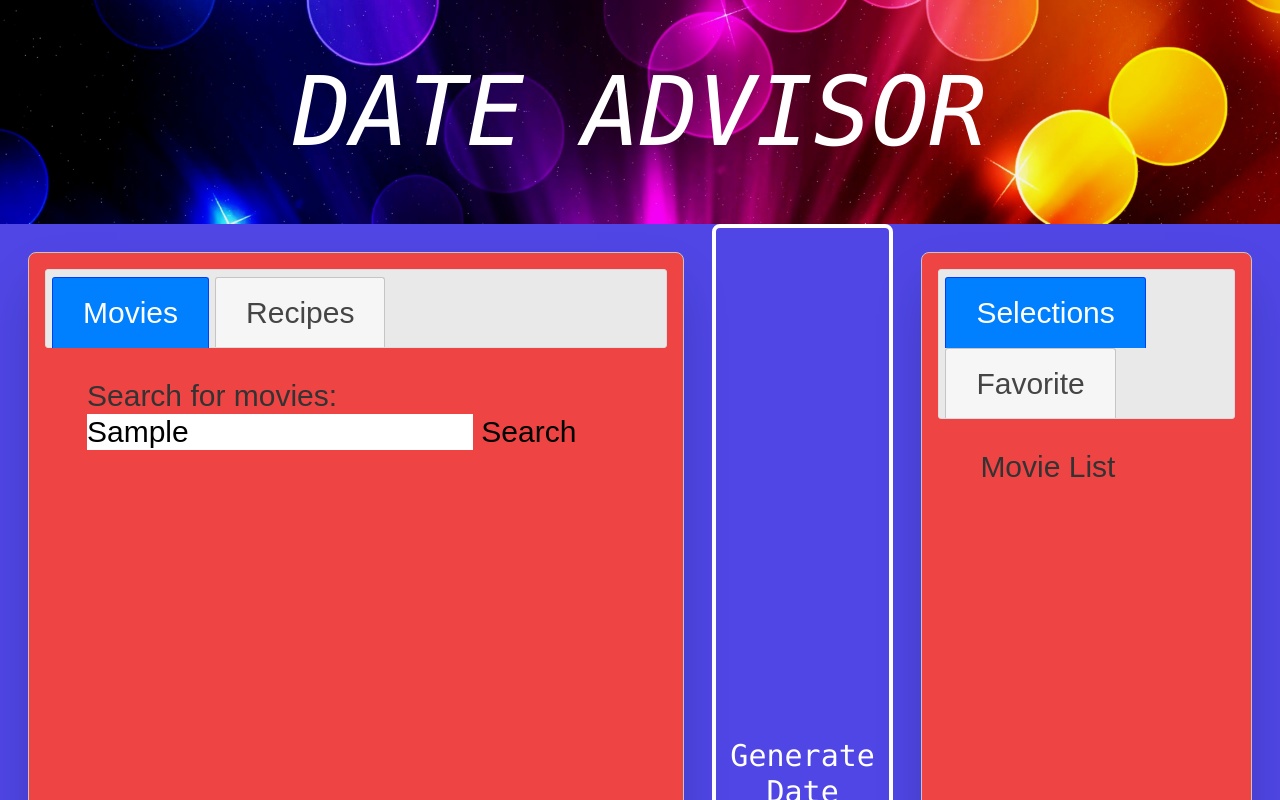
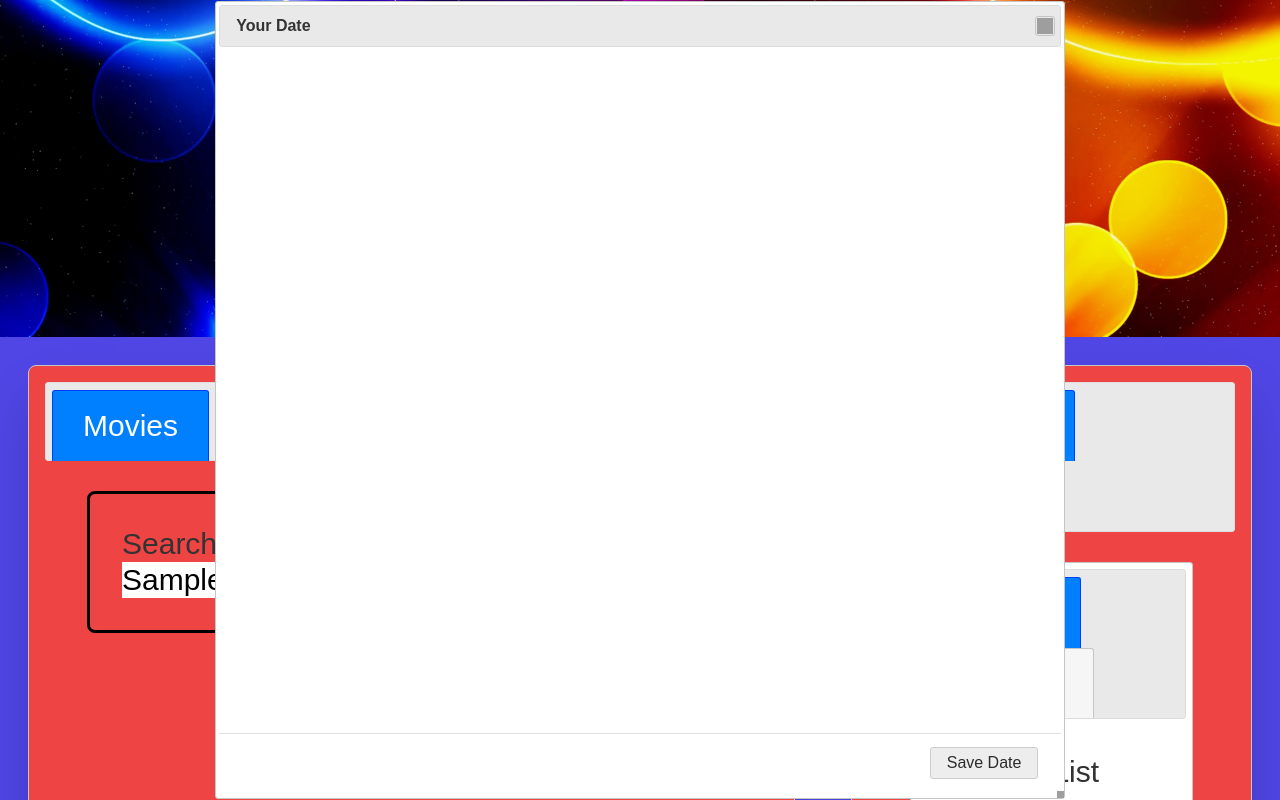
Before and after one commit to TimL94/Date-Advisor, a website: page index.html in a window 1280 px wide. Both pictures are taken after typing "Sample" into the empty fields and a click on the button "Generate Date". Shown: the top 800 px of the page. Drawn offline with nearby package versions, Linux system fonts and the light colour scheme; grey boxes are pictures that could not be loaded.

Commit message:
Final tweeks

```diff
--- a/Assets/Scripts/script.js
+++ b/Assets/Scripts/script.js
@@ -115,14 +115,17 @@ $(function(){
     // Create a new card representing recipe data and add it to the list of search results
     function newRecipeCard(data){
         // Create card to hold the data
+
         return newCard().addClass('recipe')
         .data('id', data.id)
 
-        .data('recipe-url', data.sourceURL)
+        .data('recipe-url', data.sourceUrl)
         // Append recipe specific data
         .append(`<h3>${data.title}`)
 
         .append(`<img src = '${data.image}'>`)
+        .append(`<a href='${data.sourceUrl} class='recipe-url' target="_blank">Recipe Link</a>`);
+
     }
 
     function newDateCard(data){
@@ -176,8 +179,8 @@ $(function(){
             // If the delete selection icon is clicked
             if ($target.is( 'a.ui-icon-close')) {
                 deleteItem($item);
+                return false;
             }
-            return false;
         });
         return $newCard;
     }
@@ -214,8 +217,7 @@ $(function(){
     });
 
     // Define icon prefabs to add to cards
-    var removeIcon = "<a href='I/dont/know/what/this/should/be' title='remove this selection' class='ui-icon ui-icon-close'>Remove Selecion</a>",
-        favoriteIcon = "<a href='I/dont/know/what/this/should/be' title='favorite this selection' class='ui-icon ui-icon-star'>Favorite Selecion</a>";
+    var removeIcon = "<a href='I/dont/know/what/this/should/be' title='remove this selection' class='ui-icon ui-icon-close'>Remove Selecion</a>";
 
 
     // TODO: Add duplicate detection. Currently, selecting the same card multiple times creates multiple instances of the same item
@@ -259,13 +261,12 @@ $(function(){
         //TODO: Handle adding an item to the list of favorites and storing it in local storage
         var movieID = $item[0].data('id'),
             recipeID = $item[1].data('id');
+            newDate = {movieID, recipeID};
 
-        console.log(movieID);
-        console.log(recipeID);
 
         favorites = loadFavorites();
         favorites.push({movieID, recipeID});
-
+        $(newDateCard(newDate)).appendTo('#favorites-list');
         localStorage.setItem('favoriteDates', JSON.stringify(favorites));
     }
 
@@ -319,22 +320,31 @@ $(function(){
     }
 
     // Event Listener Section
-    $('#modal')
-        .dialog({
-            autoOpen: false,
-            dialogClass: 'modal',
+    $('#generate').on('click', function(){
+        var currentDate = generateDate();
+        var currentMovie = currentDate[0].clone(true);
+        var currentRecipe = currentDate[1].clone(true);
+
+
+        $('#modal').dialog({
             title: 'Your Date',
-        })
-        .on('click', function(event) {
-            if ($(event.target).is( 'a.ui-icon-star')) {
-                var movieID = $(this).find('.item-card.movie'),
-                    recipeID = $(this).find('.item-card.recipe');
+            height: 800,
+            width: 850,
 
-                saveFavoriteDate([movieID,recipeID]);
-            }
-            return false;
+            buttons: [
+                {
+                    text: 'Save Date',
+                    click: function(){
+                        $(this).dialog('close');
+                        saveFavoriteDate(currentDate);
+                    }
+                }
+            ]
         });
 
+        $('#modal').append(currentMovie);
+        $('#modal').append(currentRecipe);
+    })
     // Attach a listener to the generate date button
 
 });
--- a/index.html
+++ b/index.html
@@ -11,7 +11,10 @@
 <body class= "font-mono bg-indigo-600">
     <header
     class="text-8xl text-white italic text-center bg-no-repeat bg-cover bg-bottom w-full h-full p-16"
-    style= "background-image: url(./Assets/images/Artwork.jpg);"> DATE ADVISOR
+    style= "background-image: url(./Assets/images/Artwork.jpg);"> DATE ADVISOR <br>
+    <div>
+            <button class="text-3xl rounded-lg border-4 text-white border-white p-5" id="generate">Generate Date</button>
+        <div id="modal" class="inline-flex"></div></div>
     </header>
 
     <main class= "w-full h-full pl-4 inline-flex justify-between p">
@@ -31,7 +34,7 @@
                     <button id="search-button" type="submit">Search</button>
                 </form>
                 <!-- list for displaying search results -->
-                <ul id="movie-results" class="movie results-list sortable" data-search-type="movie"></ul>
+                <ul id="movie-results" class="movie results-list sortable custom-list" data-search-type="movie"></ul>
             </div>
 
             <!-- Recipe search panel body -->
@@ -43,14 +46,12 @@
                     <button id="search-button" type="submit">Search</button>
                 </form>
                 <!-- list for displaying search results -->
-                <ul id="recipe-results" class="recipe results-list sortable" data-search-type="recipe"></ul>
+                <ul id="recipe-results" class="recipe results-list sortable custom-list" data-search-type="recipe"></ul>
             </div>
         </section>
 
 
-        <div class="flex">
-            <button class="text-3xl rounded-lg border-4 text-white border-white " id="generate">Generate Date</button>
-        <div id="modal" class="inline-flex"></div></div>
+
 
 
         <section id="selection-container" class="tabs text-3xl bg-red-500 m-7 p-4 rounded-lg border-4 border-black shadow-2xl">
@@ -63,8 +64,14 @@
             <!-- Selections panel body -->
             <div id="selections-tab" class="panel">
                 <!-- list for displaying selections -->
-                <ul class="movie selection-list card-list" data-search-type="movie" style="min-height: 400px;">Movie List</ul>
-                <ul class="recipe selection-list card-list" data-search-type="recipe" style="min-height: 400px;">Recipe List</ul>
+                <div class="tabs">
+                    <ul>
+                        <li><a href="#movies-tab">Movies</a></li>
+                        <li><a href="#recipes-tab">Recipes</a></li>
+                    </ul>
+                    <ul class="movie selection-list card-list panel" data-search-type="movie" style="min-height: 400px;" id="movies-tab">Movie List</ul>
+                    <ul class="recipe selection-list card-list panel" data-search-type="recipe" style="min-height: 400px;" id="recipes-tab">Recipe List</ul>
+                </div>
             </div>
 
             <!-- Favorite selections panel body -->
```
Also changed, not shown: src/output.css.
